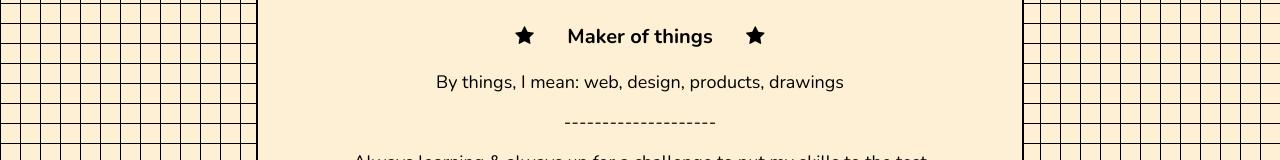
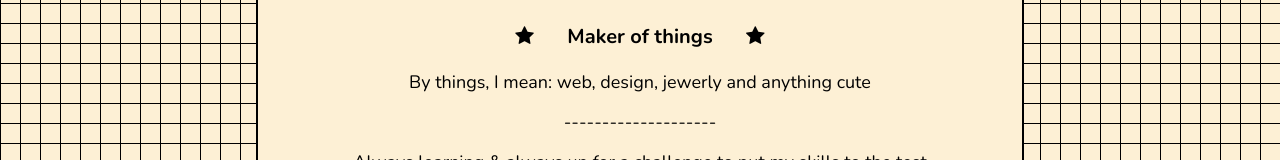
Before and after one commit to solshk/cac-23644-idcard, a plain HTML site: page index.html in a window 1280 px wide. Shown: the part 417-577 px from the top of the page. Drawn offline with nearby package versions, Linux system fonts and the light colour scheme.

Commit message:
Cambios menores de contenido

```diff
--- a/index.html
+++ b/index.html
@@ -15,7 +15,7 @@
         <h1>Hola! Soy Sol</h1>
 
         <h2 class="quote"><i class="fa fa-star"></i> Maker of things <i class="fa fa-star"></i></h2>
-        <p>By things, I mean: web, design, products, drawings</p>
+        <p>By things, I mean: web, design, jewerly and anything cute</p>
         <p>--------------------</p>
         <p>Always learning & always up for a challenge to put my skills to the test</p>
         <p>--------------------</p>
```
